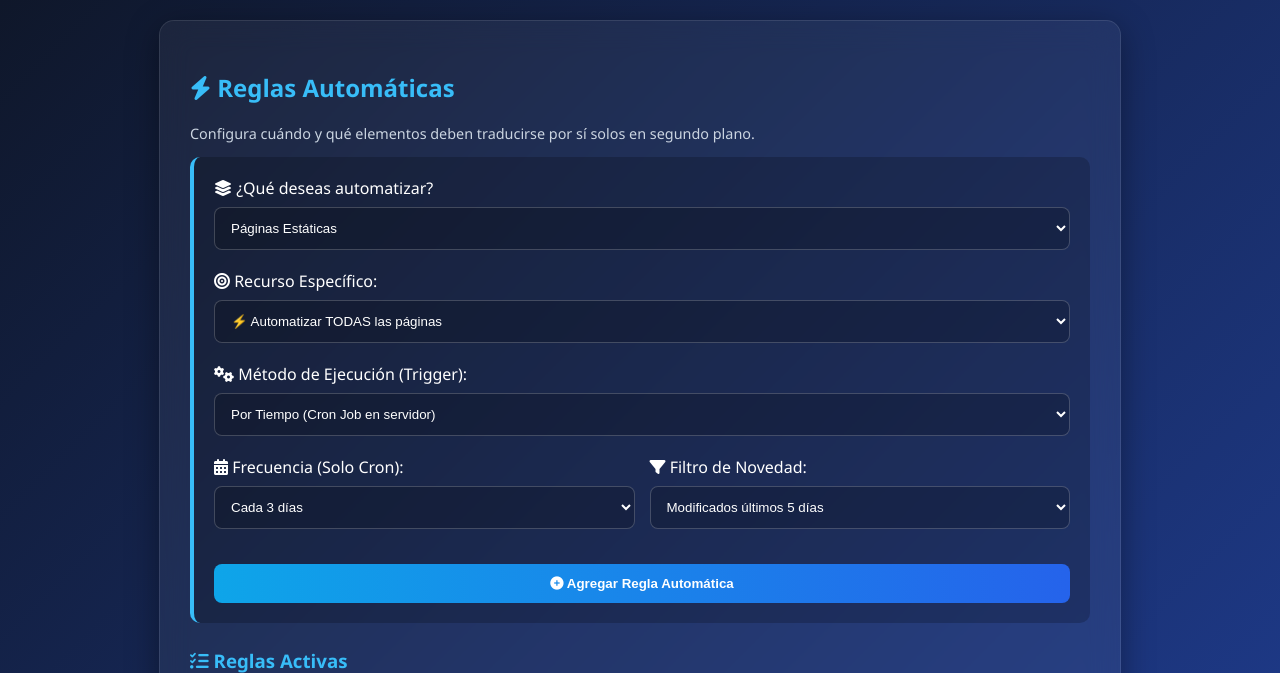
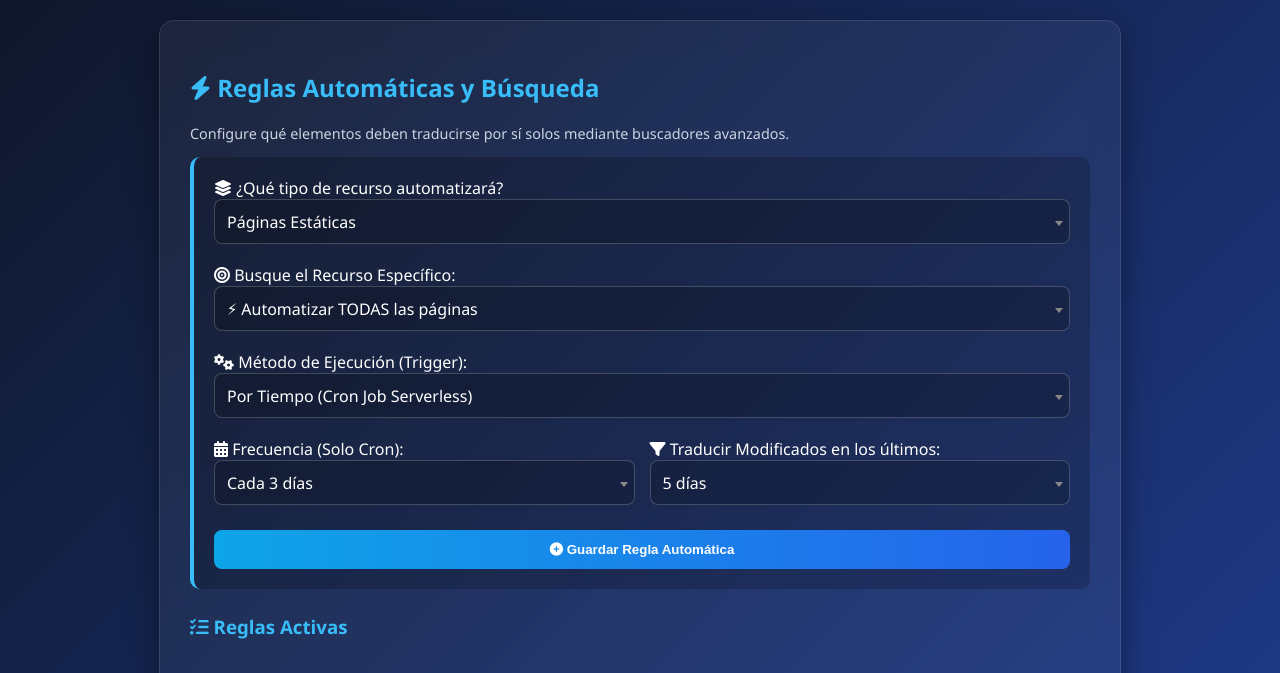
Before and after one commit to userEmanu/domoblock-translator, a Flask app: template api/templates/auto.html in a window 1280 px wide. Shown: the top 673 px of the page. Run offline with Flask 3, Linux system fonts and the light colour scheme; the template is opened without the code that fills it, so the values that code supplies are empty; some libraries are stand-ins or nearby versions.

Commit message:
Update auto.html

```diff
--- a/api/templates/auto.html
+++ b/api/templates/auto.html
@@ -1,46 +1,50 @@
 {% extends "base.html" %}
 {% block content %}
-<h2><i class="fas fa-bolt"></i> Reglas Automáticas</h2>
-<p class="text-sm">Configura cuándo y qué elementos deben traducirse por sí solos en segundo plano.</p>
+<h2><i class="fas fa-bolt"></i> Reglas Automáticas y Búsqueda</h2>
+<p class="text-sm">Configure qué elementos deben traducirse por sí solos mediante buscadores avanzados.</p>
 
 <form method="POST" class="card">
-    <label><i class="fas fa-layer-group"></i> ¿Qué deseas automatizar?</label>
-    <select name="target_type" id="auto_target_type" required>
+    <label><i class="fas fa-layer-group"></i> ¿Qué tipo de recurso automatizará?</label>
+    <select name="target_type" id="auto_target_type" class="select2-enable" required>
         <option value="page">Páginas Estáticas</option>
         <option value="collection">Colecciones del CMS (Post Types)</option>
     </select>
 
-    <label><i class="fas fa-bullseye"></i> Recurso Específico:</label>
-    <select name="target_id" id="auto_target_id" required>
-        <!-- Llenado por JS -->
-    </select>
+    <div style="margin-top: 20px;">
+        <label><i class="fas fa-bullseye"></i> Busque el Recurso Específico:</label>
+        <select name="target_id" id="auto_target_id" class="select2-enable" required>
+            <!-- Llenado por JS -->
+        </select>
+    </div>
 
-    <label><i class="fas fa-cogs"></i> Método de Ejecución (Trigger):</label>
-    <select name="trigger_type" required>
-        <option value="cron">Por Tiempo (Cron Job en servidor)</option>
-        <option value="webhook">Por Acción (Al publicar en Webflow)</option>
-    </select>
+    <div style="margin-top: 20px;">
+        <label><i class="fas fa-cogs"></i> Método de Ejecución (Trigger):</label>
+        <select name="trigger_type" id="trigger_type" class="select2-enable" required>
+            <option value="cron">Por Tiempo (Cron Job Serverless)</option>
+            <option value="webhook">Por Acción (Webhook Instantáneo al publicar)</option>
+        </select>
+    </div>
 
-    <div style="display: flex; gap: 15px; flex-wrap: wrap;">
+    <div id="time_settings_group" style="display: flex; gap: 15px; flex-wrap: wrap; margin-top: 20px;">
         <div style="flex: 1; min-width: 200px;">
             <label><i class="fas fa-calendar-alt"></i> Frecuencia (Solo Cron):</label>
-            <select name="frequency_days">
+            <select name="frequency_days" class="select2-enable">
                 <option value="1">Todos los días</option>
                 <option value="3" selected>Cada 3 días</option>
                 <option value="7">Cada 7 días</option>
             </select>
         </div>
         <div style="flex: 1; min-width: 200px;">
-            <label><i class="fas fa-filter"></i> Filtro de Novedad:</label>
-            <select name="modified_within_days">
-                <option value="3">Modificados últimos 3 días</option>
-                <option value="5" selected>Modificados últimos 5 días</option>
-                <option value="30">Modificados últimos 30 días</option>
+            <label><i class="fas fa-filter"></i> Traducir Modificados en los últimos:</label>
+            <select name="modified_within_days" class="select2-enable">
+                <option value="3">3 días</option>
+                <option value="5" selected>5 días</option>
+                <option value="30">30 días</option>
             </select>
         </div>
     </div>
 
-    <button type="submit" style="width: 100%; margin-top: 15px;"><i class="fas fa-plus-circle"></i> Agregar Regla Automática</button>
+    <button type="submit" style="width: 100%; margin-top: 25px;"><i class="fas fa-plus-circle"></i> Guardar Regla Automática</button>
 </form>
 
 <h3><i class="fas fa-tasks"></i> Reglas Activas</h3>
@@ -63,8 +67,14 @@
                 {% endif %}
             </td>
             <td><strong>{{ rule.target_name }}</strong><br><small style="color:#94a3b8;">{{ rule.target_id }}</small></td>
-            <td>{{ 'Cron (Tiempo)' if rule.trigger_type == 'cron' else 'Webhook (Publicar)' }}</td>
-            <td><small>Cada: {{ rule.frequency_days }}d<br>Filtro: {{ rule.modified_within_days }}d</small></td>
+            <td>{{ 'Cron (Tiempo)' if rule.trigger_type == 'cron' else 'Webhook (Acción)' }}</td>
+            <td>
+                {% if rule.trigger_type == 'cron' %}
+                    <small>Cada: {{ rule.frequency_days }}d<br>Filtro: {{ rule.modified_within_days }}d</small>
+                {% else %}
+                    <small style="color: #38bdf8;"><i class="fas fa-bolt"></i> Instantáneo</small>
+                {% endif %}
+            </td>
             <td>
                 <form action="{{ url_for('main.toggle_auto', id=rule.id) }}" method="POST" style="display:inline;">
                     <button type="submit" class="btn {% if rule.is_active %}btn-warning{% else %}btn-success{% endif %}" title="Pausar/Activar">
@@ -83,31 +93,32 @@
 <script>
     const a_pages = [
         {"id": "all", "name": "⚡ Automatizar TODAS las páginas"},
-        {% for p in pages %} {"id": "{{ p.id }}", "name": "{{ p.title }}"}, {% endfor %}
+        {% for p in pages %} {"id": "{{ p.id }}", "name": "{{ p.title|replace('"', '\\"') }}"}, {% endfor %}
     ];
     const a_collections = [
         {"id": "all", "name": "⚡ Automatizar TODAS las colecciones CMS"},
-        {% for c in collections %} {"id": "{{ c.id }}", "name": "{{ c.displayName }}"}, {% endfor %}
+        {% for c in collections %} {"id": "{{ c.id }}", "name": "{{ c.displayName|replace('"', '\\"') }}"}, {% endfor %}
     ];
 
-    const typeSel = document.getElementById('auto_target_type');
-    const idSel = document.getElementById('auto_target_id');
-
-    function fillAutoSelect(dataArray) {
-        idSel.innerHTML = '';
+    function fillAutoOptions(dataArray) {
+        let select = $('#auto_target_id');
+        select.empty();
         dataArray.forEach(item => {
-            const opt = document.createElement('option');
-            opt.value = item.id;
-            opt.textContent = item.name;
-            idSel.appendChild(opt);
+            select.append(new Option(item.name, item.id, false, false));
         });
+        select.trigger('change.select2');
     }
 
-    fillAutoSelect(a_pages);
+    fillAutoOptions(a_pages);
 
-    typeSel.addEventListener('change', function() {
-        if (this.value === 'page') fillAutoSelect(a_pages);
-        else fillAutoSelect(a_collections);
+    $('#auto_target_type').on('change', function() {
+        if ($(this).val() === 'page') fillAutoOptions(a_pages);
+        else fillAutoOptions(a_collections);
+    });
+
+    $('#trigger_type').on('change', function() {
+        if ($(this).val() === 'webhook') $('#time_settings_group').hide();
+        else $('#time_settings_group').show();
     });
 </script>
 {% endblock %}
```
